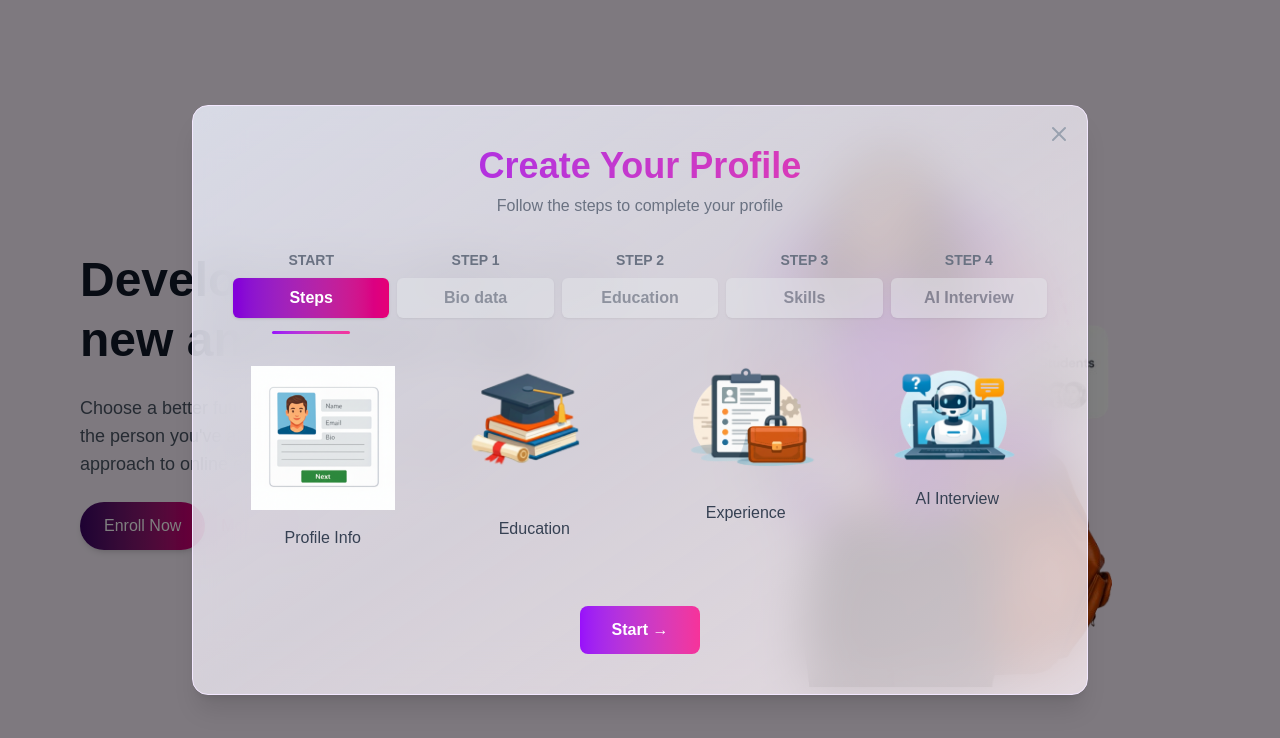
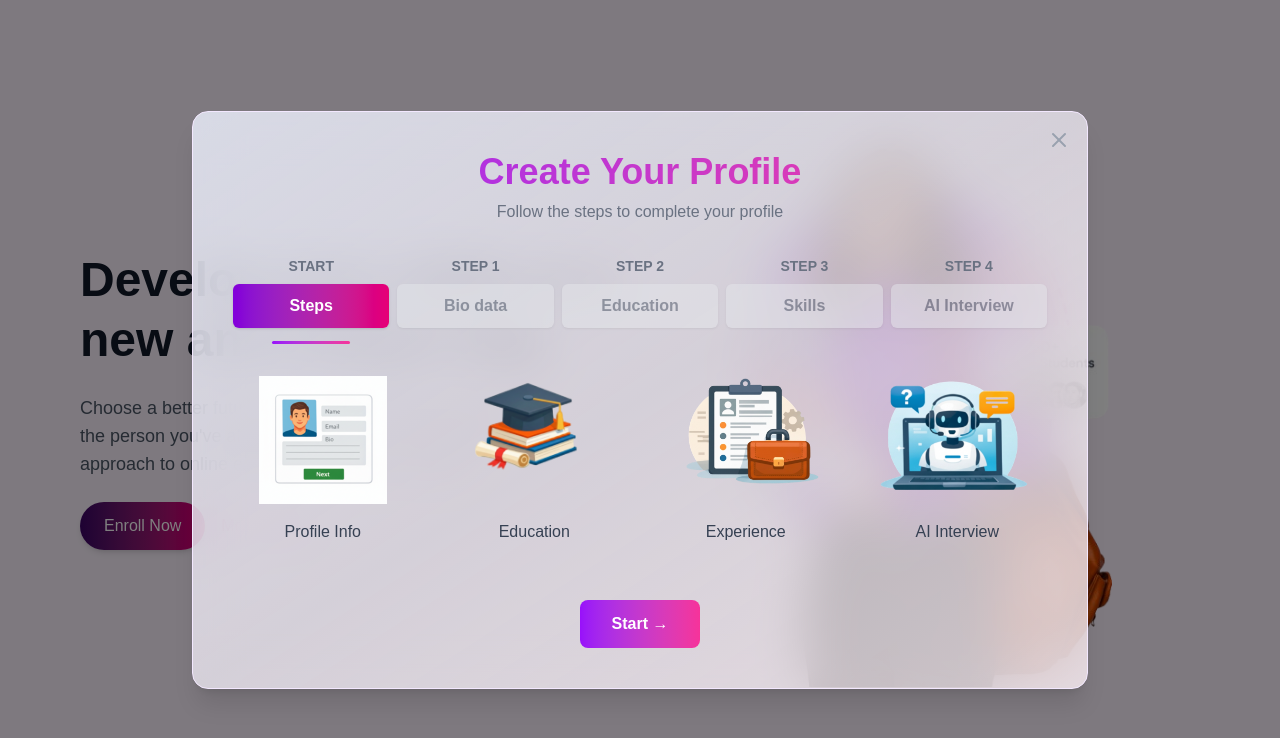
Before and after one commit to devrloper/Skill-Swap-FYP, a Next.js app: page /components/landing in a window 1280 px wide. Both pictures are taken after a click on the button "Enroll Now". Shown: the top 738 px of the page. Built offline with nearby package versions, Linux system fonts and the light colour scheme; no server answers.

Commit message:
AI interview evaluation coorectness

```diff
--- a/src/app/Modals/profilemodal/page.tsx
+++ b/src/app/Modals/profilemodal/page.tsx
@@ -119,7 +119,7 @@ export default function ProfileStepModal({
                   <button
                     onClick={() => !isDisabled && setStep(index)}
                     disabled={isDisabled}
-                    className={`w-full px-4 md:px-6 py-2 rounded-md font-semibold shadow transition
+                    className={`w-full px-4 md:px-6 py-2 rounded-md font-semibold shadow transition md:min-h-[44px] flex items-center justify-center text-center
                       ${
                         current
                           ? "bg-gradient-to-r from-purple-700 to-pink-600 text-white"
@@ -147,13 +147,15 @@ export default function ProfileStepModal({
                 { img: "/ai.png", text: "AI Interview" },
               ].map((item) => (
                 <div key={item.text}>
-                  <Image
-                    src={item.img}
-                    alt={item.text}
-                    width={144}
-                    height={128}
-                    className="mx-auto object-cover"
-                  />
+                  <div className="h-[128px] flex items-center justify-center">
+                    <Image
+                      src={item.img}
+                      alt={item.text}
+                      width={190}
+                      height={128}
+                      className="mx-auto w-[190px] h-[128px] object-contain"
+                    />
+                  </div>
                   <p className="mt-4 font-medium text-gray-700">{item.text}</p>
                 </div>
               ))}
--- a/src/app/about/page.tsx
+++ b/src/app/about/page.tsx
@@ -215,7 +215,7 @@ export default function AboutPage() {
                 <img
                   src="/homeimg.png"
                   alt="SkillSwap Hero"
-                  className="relative w-80 sm:w-96 md:w-[500px] lg:w-[1400px] object-contain z-10 right-14"
+                  className="relative w-80 sm:w-96 md:w-[500px] lg:w-[1400px] object-contain z-10 lg:right-40"
                 />
               </motion.div>
             </div>
--- a/src/app/api/evaluate-answers/route.ts
+++ b/src/app/api/evaluate-answers/route.ts
@@ -25,7 +25,7 @@ export async function POST(req: NextRequest) {
     }
 
     const score = total > 0 ? Math.round((correct / total) * 100) : 0;
-    const result = total > 0 && correct / total >= 0.5 ? "Pass" : "Fail";
+    const result = total > 0 && correct / total > 0.5 ? "Pass" : "Fail";
 
     return NextResponse.json({ result, score, correct, total });
   } catch (error) {
--- a/src/app/api/profiles/route.ts
+++ b/src/app/api/profiles/route.ts
@@ -5,7 +5,10 @@ export const dynamic = "force-dynamic";
 
 export async function GET() {
   try {
-    const snap = await adminDb.collection("profiles").get();
+    const snap = await adminDb
+      .collection("profiles")
+      .where("interviewStatus", "==", "Pass")
+      .get();
 
     const profiles = snap.docs.map((doc) => ({
       id: doc.id,
--- a/src/app/components/profile steps/step4.tsx
+++ b/src/app/components/profile steps/step4.tsx
@@ -4,6 +4,8 @@ import React, { useState, useEffect } from "react";
 import { createPortal } from "react-dom";
 import { useRouter } from "next/navigation";
 import AIInterviewCard from "@/app/components/interviewcard/card";
+import { auth, db } from "@/app/lib/firebase";
+import { doc, setDoc } from "firebase/firestore";
 
 interface AIInterviewProps {
   skills: string[];
@@ -21,6 +23,7 @@ interface QuestionItem {
 
 const AIInterview: React.FC<AIInterviewProps> = ({ skills }) => {
   const router = useRouter();
+  const userId = auth.currentUser?.uid;
   const [started, setStarted] = useState(false);
   const [currentPartIndex, setCurrentPartIndex] = useState(0);
   const [currentQuestionIndex, setCurrentQuestionIndex] = useState(0);
@@ -144,6 +147,18 @@ const AIInterview: React.FC<AIInterviewProps> = ({ skills }) => {
       setScore(typeof data.score === "number" ? data.score : null);
       setCorrectCount(typeof data.correct === "number" ? data.correct : null);
       setTotalCount(typeof data.total === "number" ? data.total : null);
+
+      if (userId) {
+        await setDoc(
+          doc(db, "profiles", userId),
+          {
+            interviewStatus: data.result === "Pass" ? "Pass" : "Fail",
+            interviewScore: typeof data.score === "number" ? data.score : 0,
+          },
+          { merge: true },
+        );
+      }
+
       if (data.result === "Pass") {
         setTimeout(() => router.push("/matching"), 1200);
       }
```
Also changed, not shown: public/footer.png (added).
